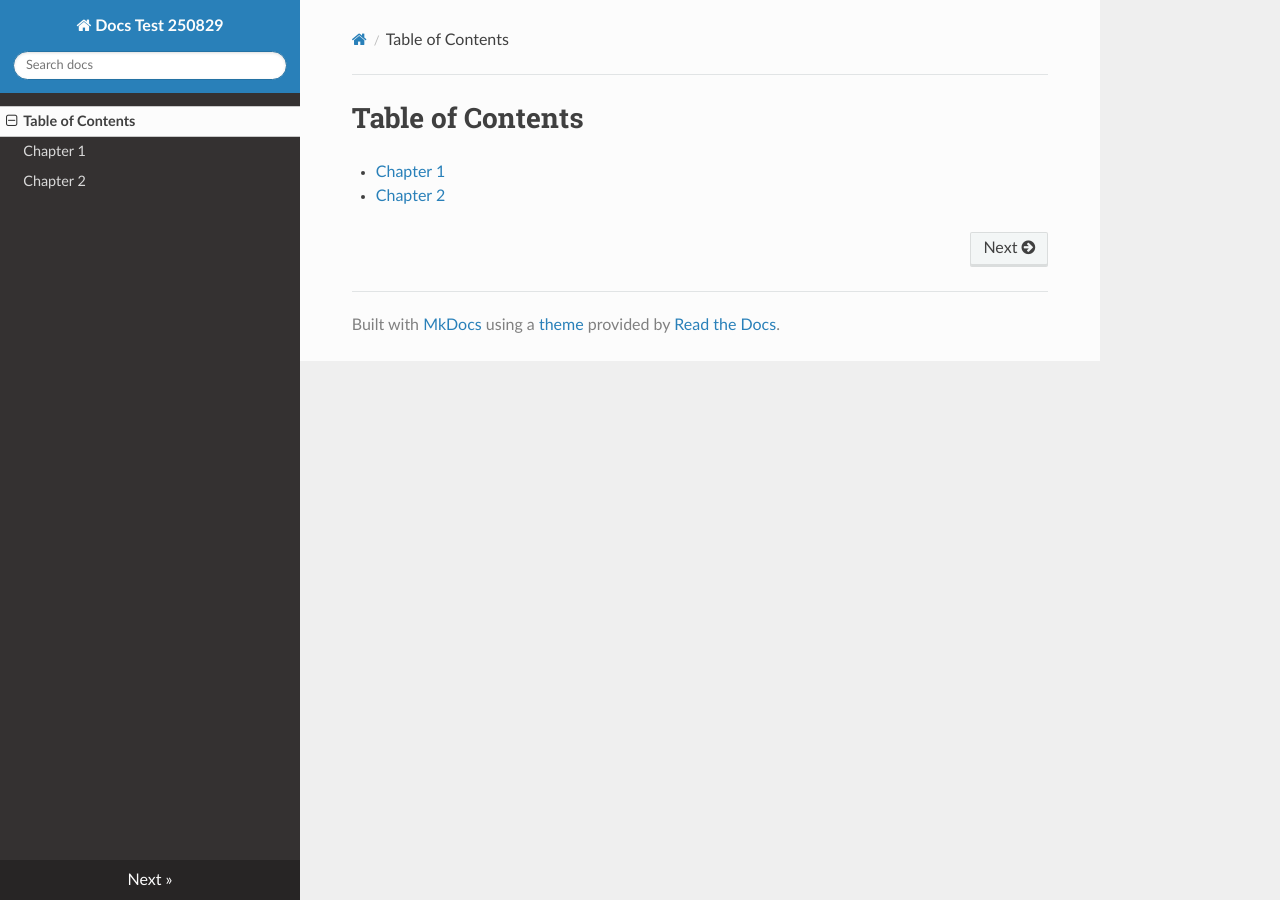
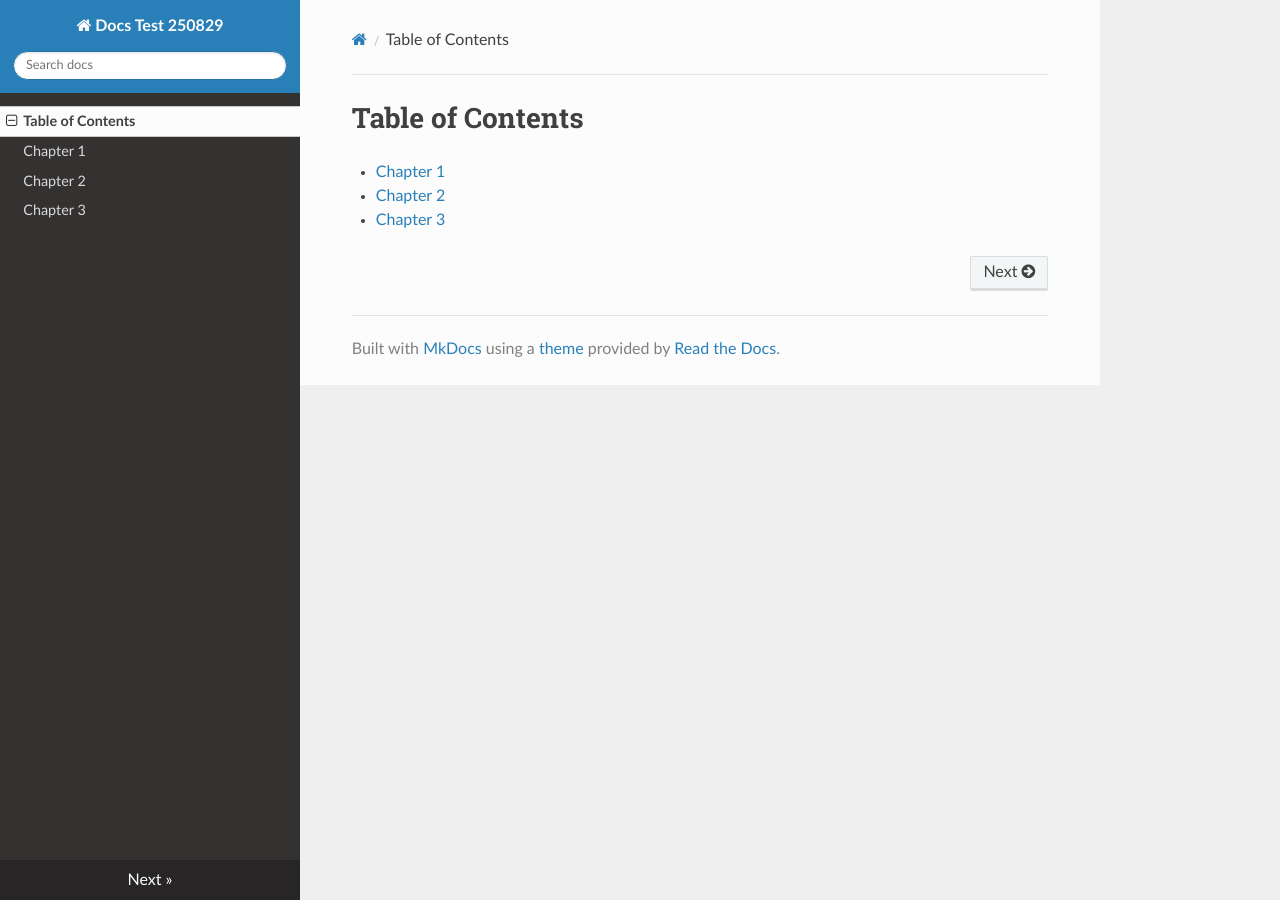
Before and after one commit to mn2007/docs_test_250829, an MkDocs documentation site: the page built from docs/index.md, in a window 1280 px wide. Built offline with MkDocs 1.6.1, drawn with Linux system fonts in a browser that asks for light colours; nearby versions of some CDN libraries.

Commit message:
add chapter3

```diff
--- a/docs/index.md
+++ b/docs/index.md
@@ -2,3 +2,4 @@
 
 - [Chapter 1](chapter1/chapter1.md)
 - [Chapter 2](chapter2/chapter2.md)
+- [Chapter 3](chapter3/chapter3.md)
--- a/mkdocs.yml
+++ b/mkdocs.yml
@@ -7,3 +7,4 @@ nav:
   - Table of Contents: index.md
   - Chapter 1: chapter1/chapter1.md
   - Chapter 2: chapter2/chapter2.md
+  - Chapter 3: chapter3/chapter3.md
```
Also changed, not shown: docs/chapter3/chapter3.md (added, +1 -0 lines).
